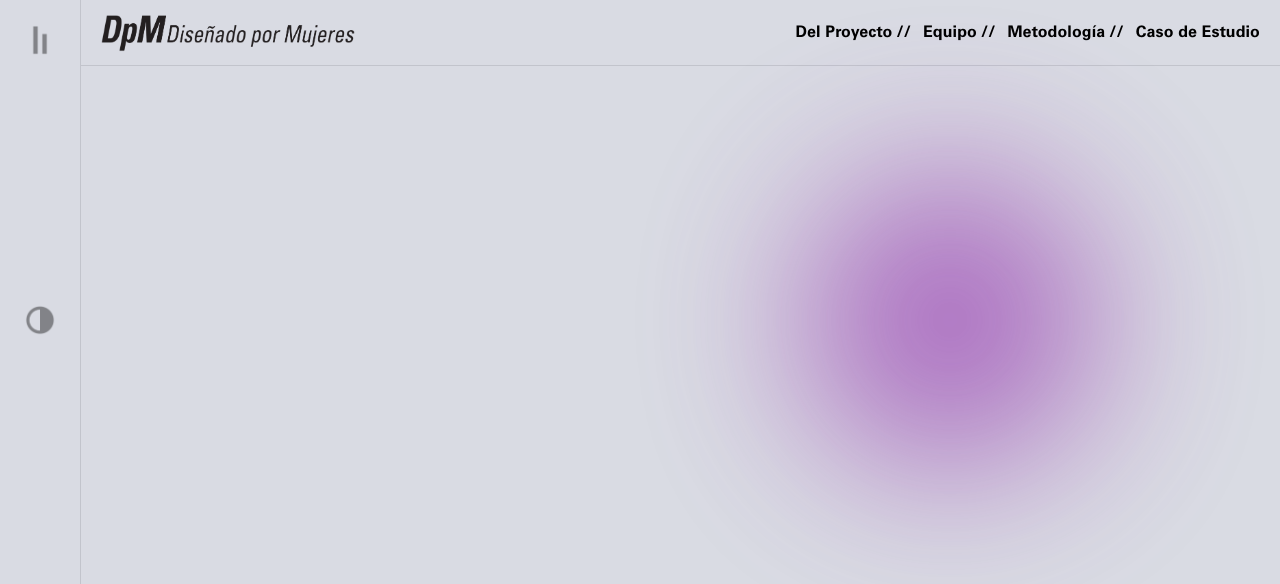
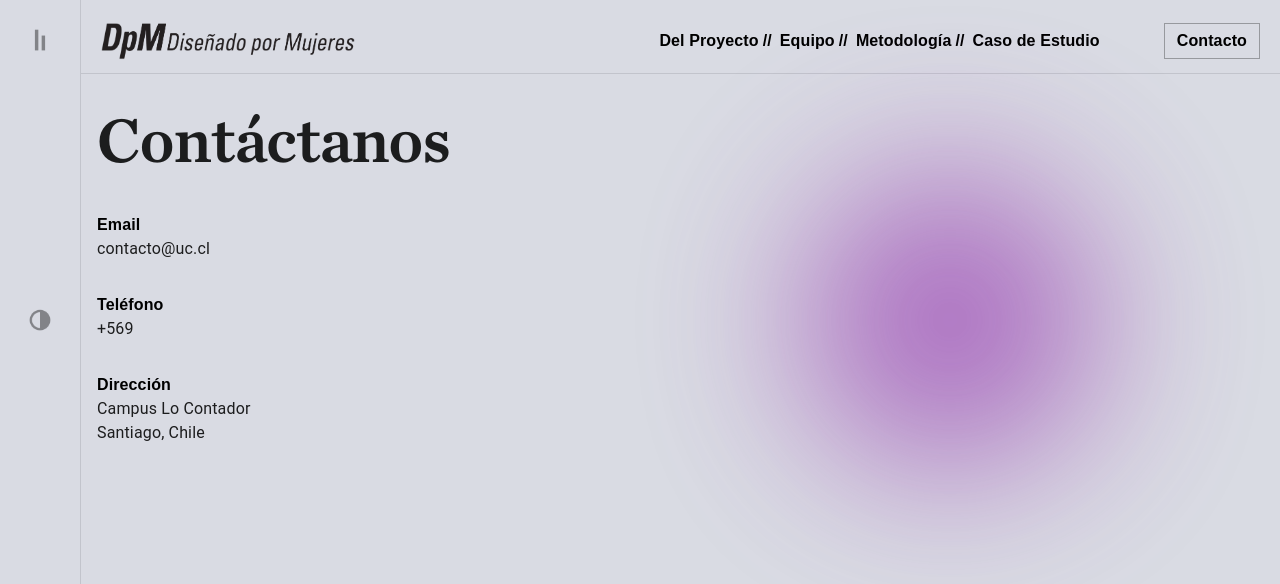
Before and after one commit to elisahonorato/disenadopormujeres, a React (Create React App) app: page /contact in a window 1280 px wide. Shown: the top 584 px of the page. Built offline with nearby package versions, Linux system fonts and the light colour scheme.

Commit message:
feat contact

```diff
--- a/src/App.js
+++ b/src/App.js
@@ -6,6 +6,7 @@ import About from './component/about';
 import Equipo from './component/equipo';
 import CaseStudy from './component/casestudy';
 import Metodology from './component/metodology';
+import Contact from './component/contact'
 import VerticalNavbar from './component/verticalnavbar';
 import ColorStain from './component/colorstain';
 import { ThemeProvider, CssBaseline, Container, Box } from '@mui/material';
@@ -50,6 +51,7 @@ function App() {
                 <Route path="/equipo" element={<Equipo />} />
                 <Route path="/casestudy" element={<CaseStudy />} />
                 <Route path="/metodology" element={<Metodology />} />
+                <Route path="/contact" element={<Contact />} />
               </Routes>
             </Container>
           </Box>
--- /dev/null
+++ b/src/component/contact.js
@@ -0,0 +1,30 @@
+import React from 'react';
+import { Typography, Box, Divider } from '@mui/material';
+
+function Contact() {
+  return (
+    <Box>
+      <Typography variant="h1" gutterBottom>
+        Contáctanos
+      </Typography>
+      <Box mt={4}>
+        <Typography variant="h6">Email</Typography>
+        <Typography variant="body1">contacto@uc.cl</Typography>
+      </Box>
+      <Box mt={4}>
+        <Typography variant="h6">Teléfono</Typography>
+        <Typography variant="body1">+569</Typography>
+      </Box>
+      <Box mt={4}>
+        <Typography variant="h6">Dirección</Typography>
+        <Typography variant="body1">
+          Campus Lo Contador
+          <br />
+          Santiago, Chile
+        </Typography>
+      </Box>
+    </Box>
+  );
+}
+
+export default Contact;
--- a/src/component/navbar.js
+++ b/src/component/navbar.js
@@ -34,7 +34,7 @@ function Navbar({ borderStyle }) {
   const enoughSpaceForNavigation = !isSmallScreen || headerItems.every(item => item.label.length <= 6);
 
   return (
-    <AppBar position="sticky" elevation={0} sx={{ borderBottom: borderStyle }}>
+    <AppBar position="sticky" elevation={0} sx={{ borderBottom: borderStyle, paddingTop: theme.spacing(2) }}>
       <Toolbar
         sx={{
           justifyContent: 'space-between',
@@ -77,6 +77,7 @@ function Navbar({ borderStyle }) {
             display: 'flex',
             alignItems: 'center',
             justifyContent: 'flex-end',
+            alignContent: 'center',
             flexWrap: isMenuOpen || !isSmallScreen ? 'wrap' : 'nowrap',
             padding: theme.spacing(1),
             maxWidth: isSmallScreen ? '100%' : theme.breakpoints.values.lg,
@@ -91,11 +92,29 @@ function Navbar({ borderStyle }) {
                     textDecoration: 'none',
                   }}
                 >
-                  <Typography variant="h6" sx={{ ml: theme.spacing(2) }}>{d.label}</Typography>
+                  <Typography variant="h6" sx={{ ml: theme.spacing(1) }}>{d.label}</Typography>
                 </Link>
                 {i < headerItems.length - 1 && <Typography variant="h6" sx={{ mx: theme.spacing(1) }}>{'//'}</Typography>}
               </React.Fragment>
             ))}
+            <Link to={'/contact'} style={{textDecoration: 'none',}}>
+              <Box
+                sx={{
+                  display: 'inline-block',
+                  padding: '5px 10px',
+                  paddingLeft: '12px',
+                  paddingRight: '12px',
+                  ml: theme.spacing(5),
+                  borderRadius: theme.spacing(0.1),
+                  backgroundColor: 'transparent',
+                  border: `1.8px solid ${theme.palette.primary.dark}`,
+
+                }}
+              >
+                <Typography variant="h6" sx={{ color: 'black' }}>Contacto</Typography>
+              </Box>
+            </Link>
+
         </Box>
       </Toolbar>
     </AppBar>
--- a/src/component/verticalnavbar.js
+++ b/src/component/verticalnavbar.js
@@ -11,13 +11,13 @@ function VerticalNavbar({ navbarSize }) {
       <Grid container direction="column" justifyContent="space-between" alignItems="center" sx={{ height: '100%' }}>
         <Grid item sx={{ position: 'fixed', width: navbarSize, height: navbarSize }}>
           <Link to="/about" style={{ display: 'flex', justifyContent: 'center', alignItems: 'center' }}>
-            <img src={icono2} alt="icono1" style={{ width: '100%', height: 'auto', opacity: 0.4 , padding: '30%', alignItems: 'center'}} />
+            <img src={icono2} alt="icono1" style={{ width: '100%', height: 'auto', opacity: 0.4 , padding: '35%', alignItems: 'center'}} />
           </Link>
         </Grid>
         <Grid item sx={{ flexGrow: '1', display: 'flex', alignItems: 'center', justifyContent: 'center', transform: 'translateY(+350%)' }}>
           {/* Updated alignment and padding styles */}
           <Link to="/" style={{ display: 'flex', justifyContent: 'center', alignItems: 'center' }}>
-            <img src={icono1} alt="icono" style={{ width: '100%', height: 'auto', opacity: 0.4, padding: '30%', alignItems: 'center' }} />
+            <img src={icono1} alt="icono" style={{ width: '100%', height: 'auto', opacity: 0.4, padding: '35%', alignItems: 'center' }} />
           </Link>
         </Grid>
       </Grid>
--- a/src/theme.js
+++ b/src/theme.js
@@ -25,7 +25,7 @@ const theme = createTheme({
         lineHeight: 1.5,
     },
     h6: {
-        fontFamily: 'UniversLTStd-Bold, Arial, sans-serif',
+        fontFamily: 'UniversLTStd-Regular, Arial, sans-serif',
         fontSize: '1rem',
         fontWeight: 700,
         lineHeight: 1.5,
```
